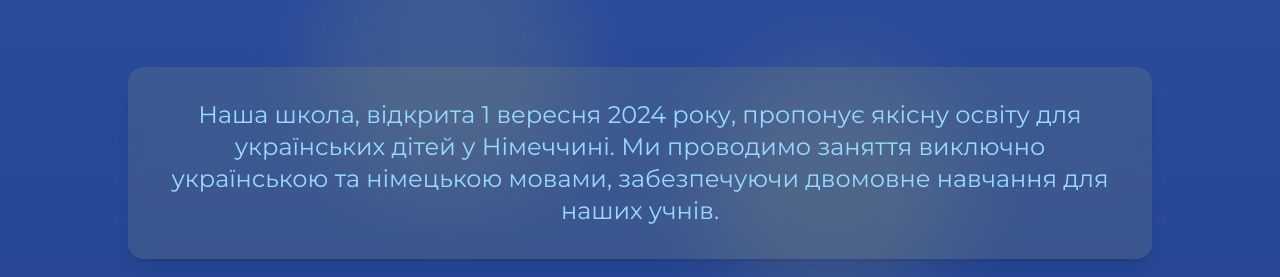
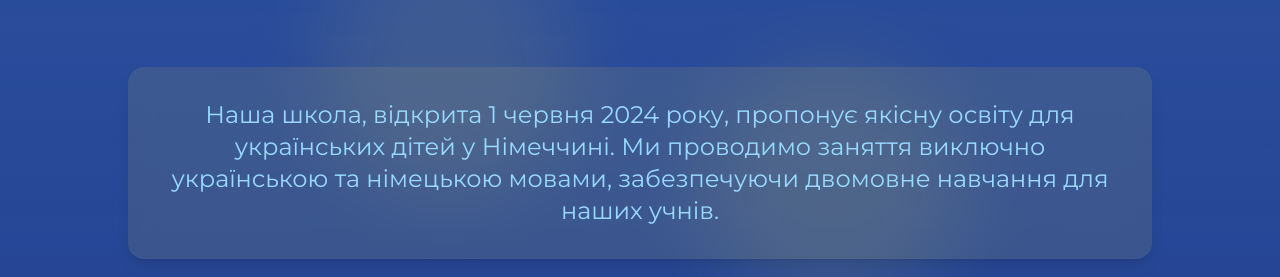
Before and after one commit to JR1der/NUSCH, a React (Vite) app: page / in a window 1280 px wide. Shown: the part 1242-1519 px from the top of the page. Built offline with nearby package versions, Linux system fonts and the light colour scheme.

Commit message:
date change

```diff
--- a/src/pages/HomePage/Components/AboutUsComponent.tsx
+++ b/src/pages/HomePage/Components/AboutUsComponent.tsx
@@ -38,7 +38,7 @@ export const AboutUsComponent = () => {
             </h3>
             <div className="bg-lightYellow/10 backdrop-blur-md p-8 rounded-2xl shadow-lg">
               <p className="text-lightBlue text-xl md:text-2xl leading-relaxed">
-                Наша школа, відкрита 1 вересня 2024 року, пропонує якісну освіту
+                Наша школа, відкрита 1 червня 2024 року, пропонує якісну освіту
                 для українських дітей у Німеччині. Ми проводимо заняття виключно
                 українською та німецькою мовами, забезпечуючи двомовне навчання
                 для наших учнів.
```
